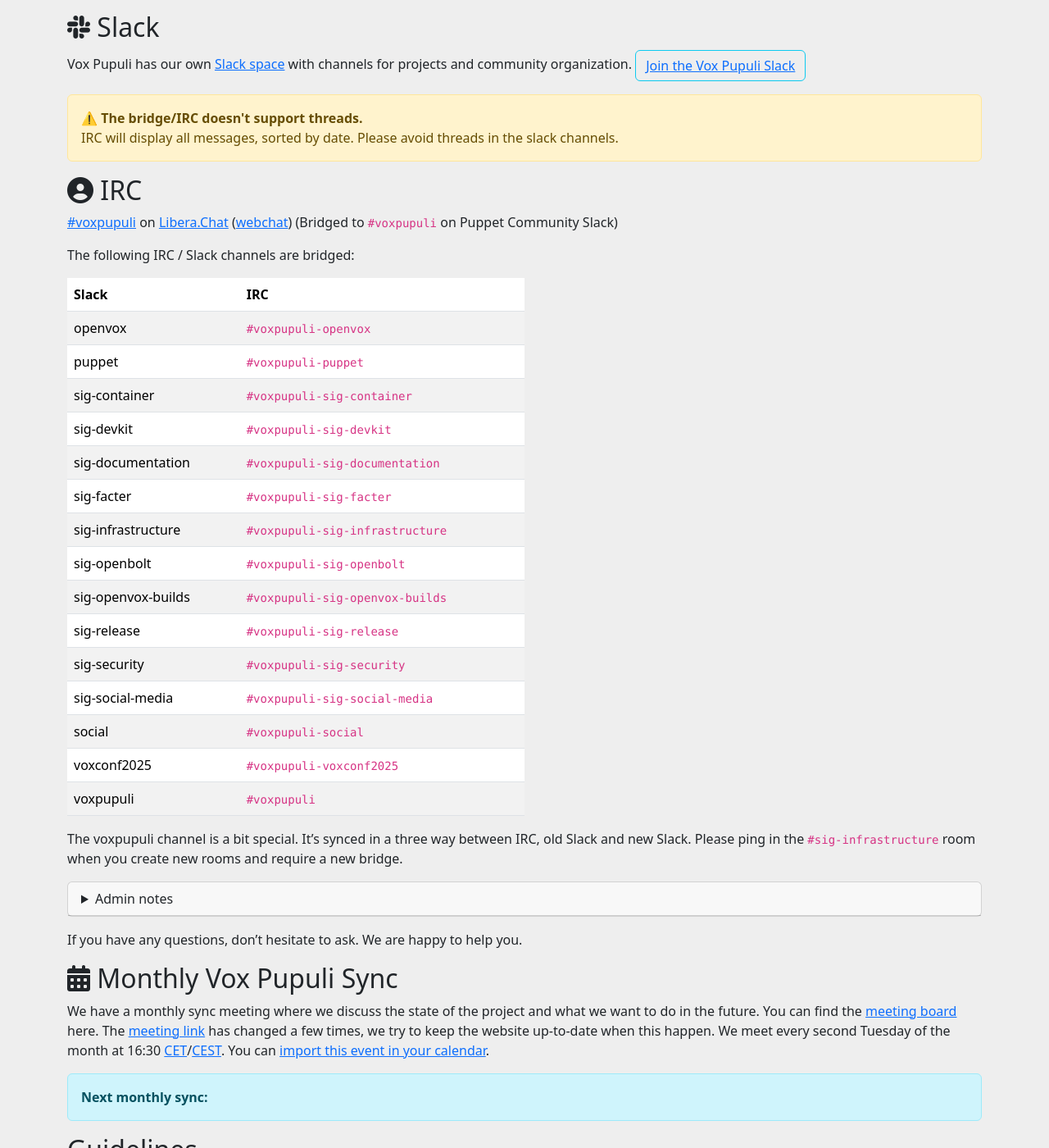
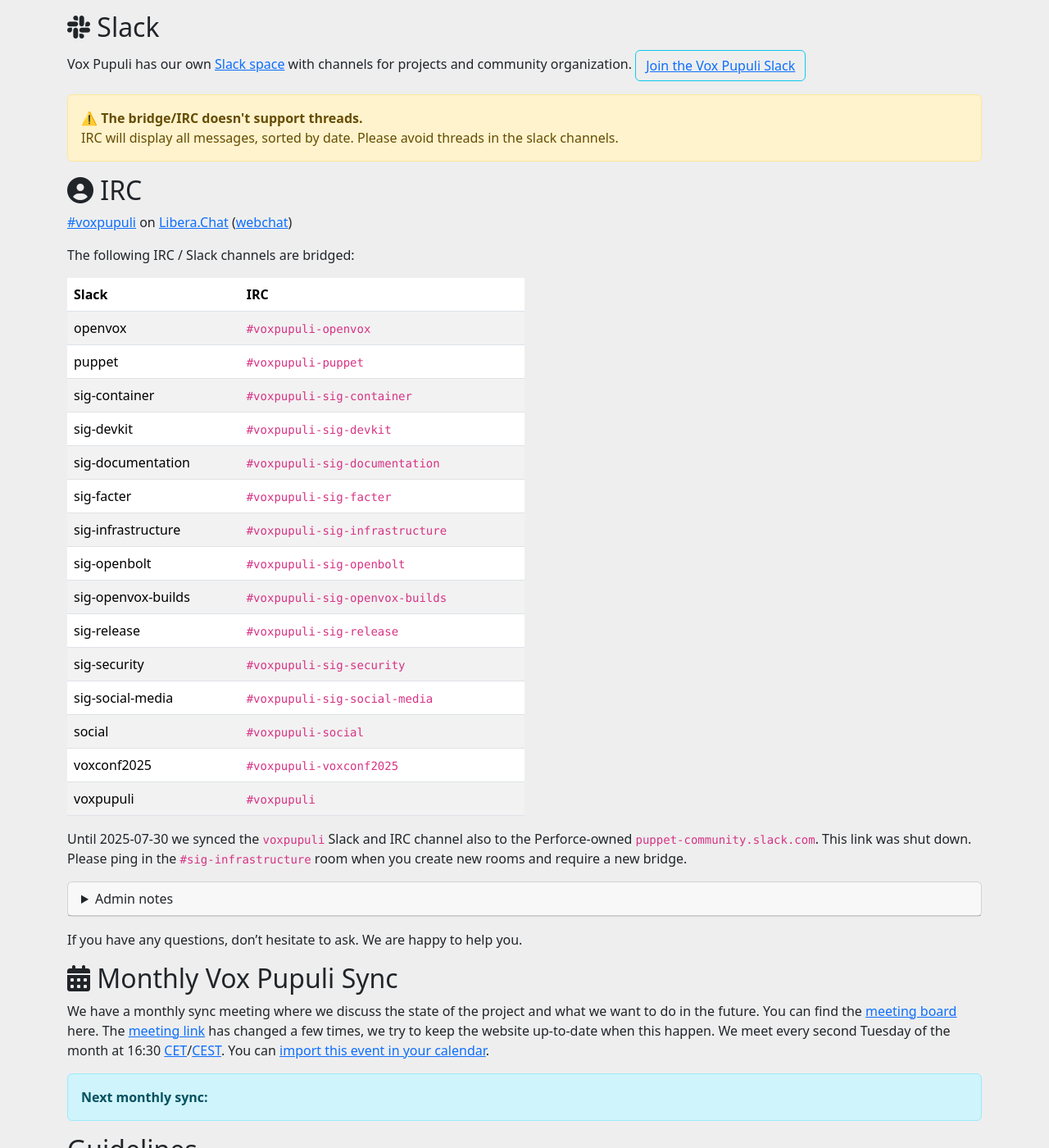
Before and after one commit to voxpupuli/voxpupuli.github.io, a Jekyll site: the page built from contributing/index.md, in a window 1280 px wide and 1400 px high, scrolled down 457 px. Shown: the whole window at 82% size. Built offline with Jekyll 4.4.1, drawn with Linux system fonts in a browser that asks for light colours; nearby versions of some CDN libraries.

Commit message:
Document disabled slack bridge
Related discussion: https://github.com/voxpupuli/community-triage/issues/58

```diff
--- a/_includes/connect_irc.md
+++ b/_includes/connect_irc.md
@@ -1,6 +1,6 @@
 ## <i class="fa-regular fa-circle-user"></i> IRC
 
-[#voxpupuli](ircs://irc.libera.chat:6697/voxpupuli) on [Libera.Chat](https://libera.chat/) ([webchat](https://web.libera.chat/?#voxpupuli)) (Bridged to `#voxpupuli` on Puppet Community Slack)
+[#voxpupuli](ircs://irc.libera.chat:6697/voxpupuli) on [Libera.Chat](https://libera.chat/) ([webchat](https://web.libera.chat/?#voxpupuli))
 
 The following IRC / Slack channels are bridged:
 
@@ -24,8 +24,8 @@
 | voxconf2025        | `#voxpupuli-voxconf2025`        |
 | voxpupuli          | `#voxpupuli`                    |
 
-The voxpupuli channel is a bit special.
-It's synced in a three way between IRC, old Slack and new Slack.
+Until 2025-07-30 we synced the `voxpupuli` Slack and IRC channel also to the Perforce-owned `puppet-community.slack.com`.
+This link was shut down.
 Please ping in the `#sig-infrastructure` room when you create new rooms and require a new bridge.
 
 <details class="card" >
```
Also changed, not shown: _docs/about_vox_pupuli.md (+1 -5 lines), README.md.
